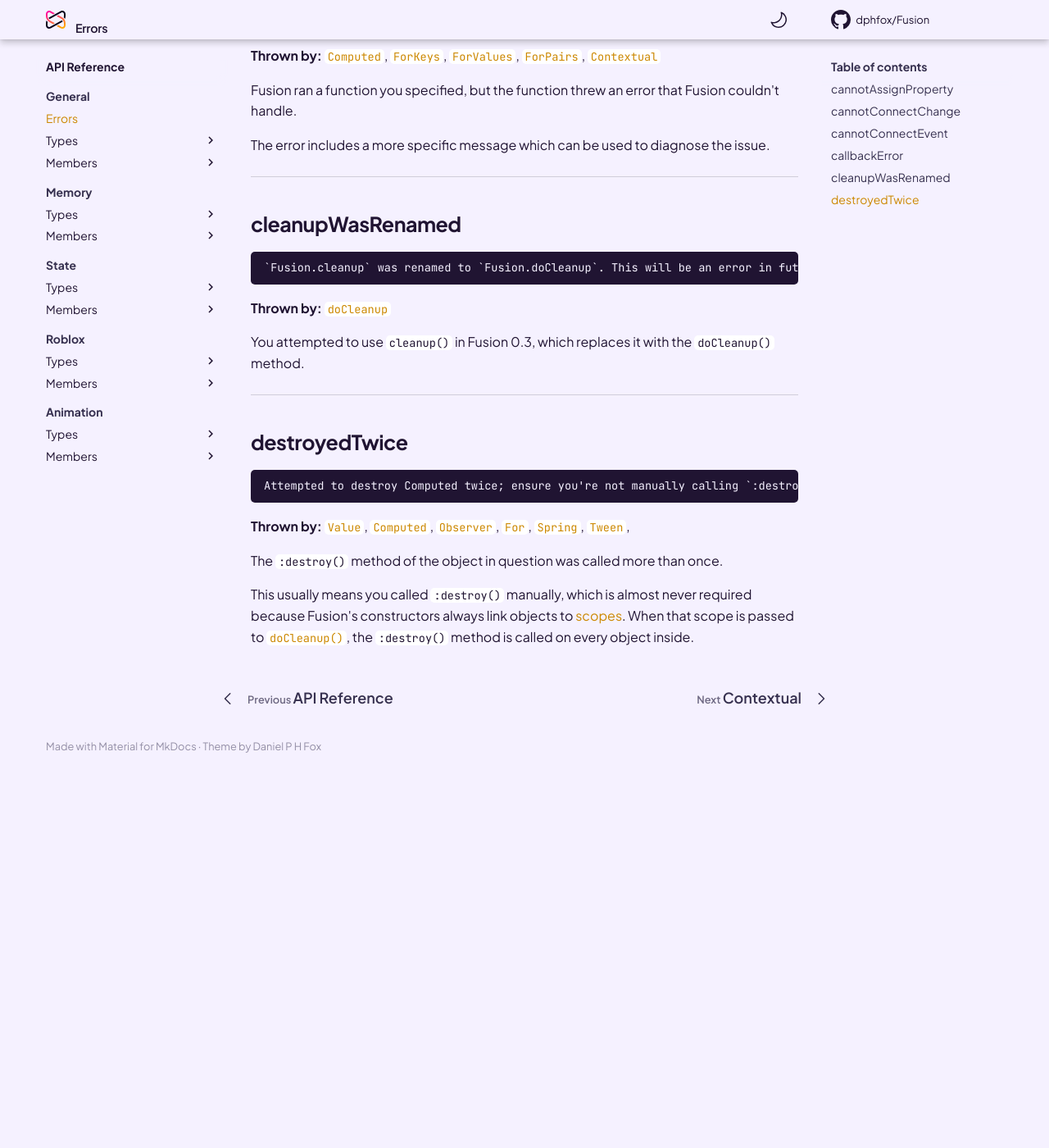
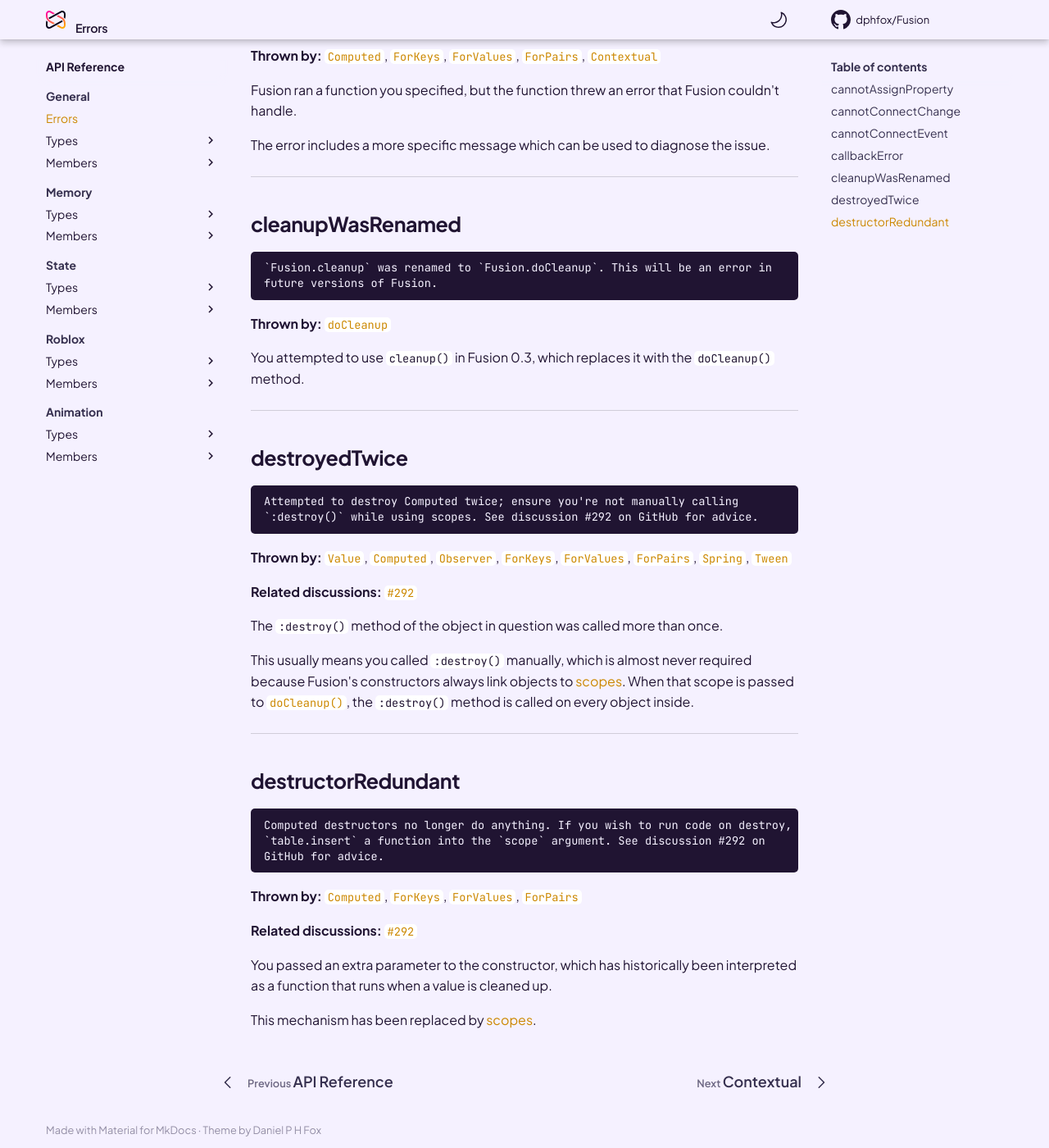
Before and after one commit to dphfox/Fusion, an MkDocs documentation site: the page built from docs/api-reference/general/errors.md, in a window 1280 px wide and 1400 px high, scrolled down 1524 px. Shown: the whole window at 82% size. Built offline with MkDocs 1.6.1 and Material for MkDocs 9.7.7, drawn with Linux system fonts in a browser that asks for light colours; comment, search, counter and statistics services are not loaded; the version menu is left out; before the commit the page ends 2457 px from its top, so only the background shows below that.

Commit message:
destructorRedundant error

````diff
--- a/docs/api-reference/general/errors.md
+++ b/docs/api-reference/general/errors.md
@@ -112,7 +112,8 @@ issue.
 ## cleanupWasRenamed
 
 ```
-`Fusion.cleanup` was renamed to `Fusion.doCleanup`. This will be an error in future versions of Fusion.
+`Fusion.cleanup` was renamed to `Fusion.doCleanup`. This will be an error in
+future versions of Fusion.
 ```
 
 **Thrown by:**
@@ -129,16 +130,22 @@ You attempted to use `cleanup()` in Fusion 0.3, which replaces it with the
 ## destroyedTwice
 
 ```
-Attempted to destroy Computed twice; ensure you're not manually calling `:destroy()` while using scopes. See discussion #292 on GitHub for advice.
+Attempted to destroy Computed twice; ensure you're not manually calling
+`:destroy()` while using scopes. See discussion #292 on GitHub for advice.
 ```
 
 **Thrown by:**
 [`Value`](../../state/members/value),
 [`Computed`](../../state/members/computed),
 [`Observer`](../../state/members/observer),
-[`For`](../../state/members/for),
+[`ForKeys`](../../state/members/forkeys),
+[`ForValues`](../../state/members/forvalues),
+[`ForPairs`](../../state/members/forpairs),
 [`Spring`](../../animation/members/spring),
-[`Tween`](../../animation/members/tween),
+[`Tween`](../../animation/members/tween)
+
+**Related discussions:**
+[`#292`](https://github.com/dphfox/Fusion/discussions/292)
 
 The `:destroy()` method of the object in question was called more than once.
 
@@ -148,3 +155,31 @@ required because Fusion's constructors always link objects to
 [`doCleanup()`](../../memory/members/docleanup), the `:destroy()` method is
 called on every object inside.
 </div>
+
+-----
+
+<div class="fusiondoc-error-api-section" markdown>
+
+## destructorRedundant
+
+```
+Computed destructors no longer do anything. If you wish to run code on destroy,
+`table.insert` a function into the `scope` argument. See discussion #292 on
+GitHub for advice.
+```
+
+**Thrown by:**
+[`Computed`](../../state/members/computed),
+[`ForKeys`](../../state/members/forkeys),
+[`ForValues`](../../state/members/forvalues),
+[`ForPairs`](../../state/members/forpairs)
+
+**Related discussions:**
+[`#292`](https://github.com/dphfox/Fusion/discussions/292)
+
+You passed an extra parameter to the constructor, which has historically been
+interpreted as a function that runs when a value is cleaned up.
+
+This mechanism has been replaced by
+[scopes](../../../tutorials/fundamentals/scopes).
+</div>
````
